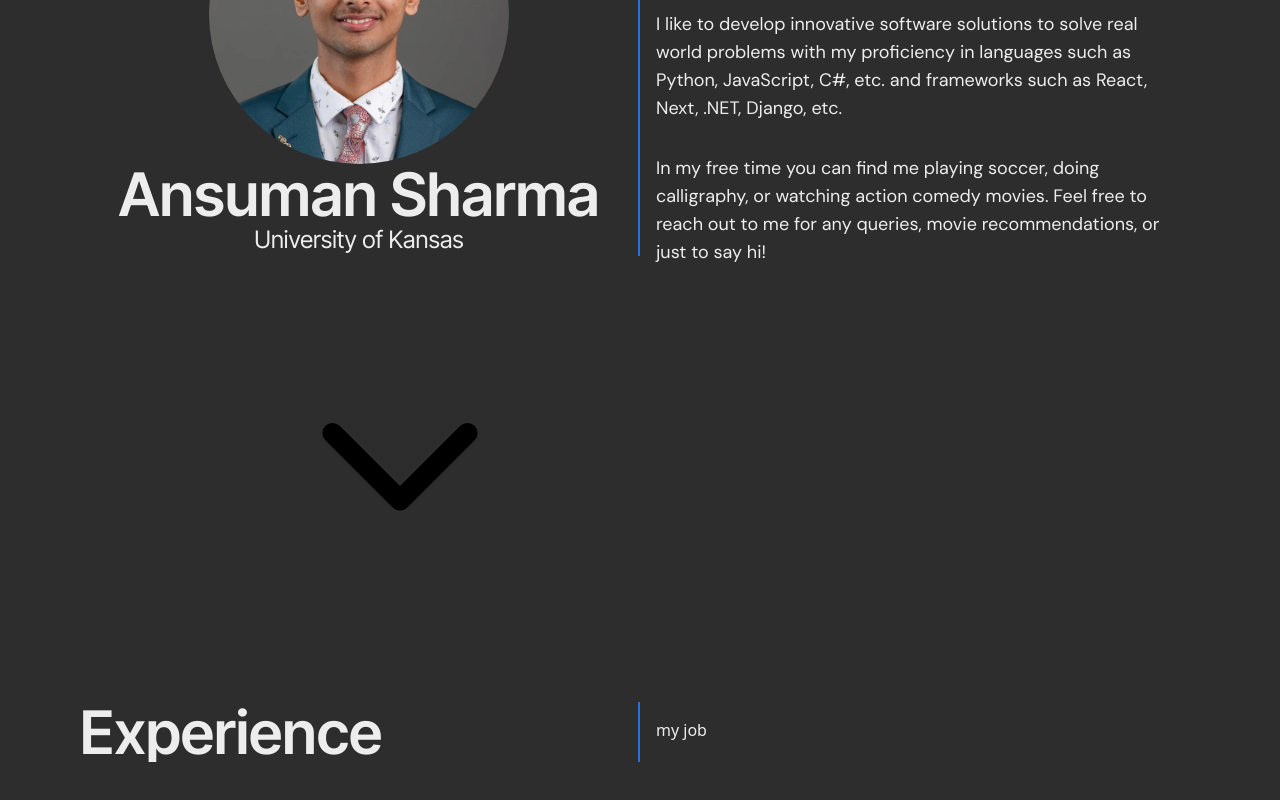
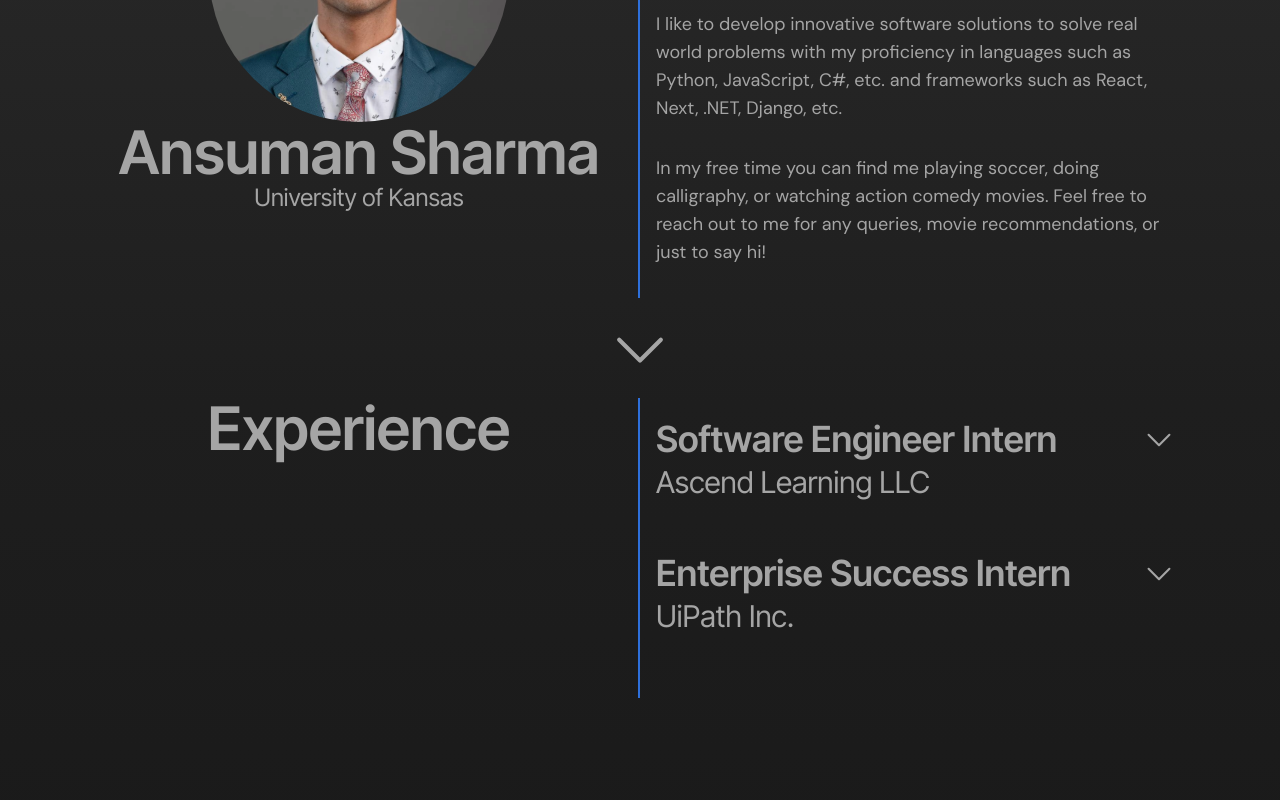
Before and after one commit to an-siuu-man/portfolio, a Next.js app in the folder portfolio/: page / in a window 1280 px wide. Shown: the part 394-1194 px from the top of the page. Built offline with nearby package versions, Linux system fonts and the light colour scheme.

Commit message:
implemented down arrow and finished (?) experience section

```diff
--- a/portfolio/src/app/components/About.js
+++ b/portfolio/src/app/components/About.js
@@ -1,7 +1,6 @@
 import photo from '../../../public/Photo.png';
 import Image from 'next/image';
 import { useEffect } from 'react';
-import DownArrowIcon from './DownArrow';
 
 export default function About () {
 
@@ -13,7 +12,7 @@ export default function About () {
     const right = document.querySelector('.right');
     const left = document.querySelector('.left');
     const image = document.querySelector('.self-image');
-
+    const downArrow = document.querySelector('.down-arrow');
 
     const handleResize = () => {
       if (window.innerWidth < 768) {
@@ -25,27 +24,57 @@ export default function About () {
       }
     };
 
-    if (about && right) {
+    if (about && right && left && image && downArrow) {
       setTimeout(() => {
         about.style.opacity = '1';
         left.style.transform = 'translateY(0)';
         image.style.transform = 'translateY(0)';
         image.style.opacity = '1';
         right.style.transform = 'translateX(0)';
+        downArrow.style.opacity = '1';
         handleResize();
       }, 300);
     }
 
+    const handleScroll = () => {
+      const downArrow = document.querySelector('.down-arrow');
+      if (window.scrollY === 0) {
+        downArrow.style.opacity = '1';
+        setTimeout(() => {
+          downArrow.style.strokeWidth = '1';
+        }, 600);
+      } else {
+        downArrow.style.opacity = '0';
+        setTimeout(() => {
+          downArrow.style.strokeWidth = '0';
+        }, 600);
+      }
+    };
+
     window.addEventListener('resize', handleResize);
+    window.addEventListener('scroll', handleScroll);
 
     return () => {
       window.removeEventListener('resize', handleResize);
-    }
+      window.removeEventListener('scroll', handleScroll);
+    };
     }, []);
 
+    function handleClick() {
+      const experienceSection = document.querySelector('.experience');
+      if (experienceSection) {
+        experienceSection.scrollIntoView({ behavior: 'smooth' });
+        setTimeout(() => {
+          window.scrollBy(0, -50); // Adjust the value (-50) to scroll a few pixels above the div
+        }, 500); // Adjust the timeout duration if necessary
+      }
+    }
+
+
+
     return (
-      <div className="flex flex-col justify-center items-start mt-[20vh] h-[100vh] overflow-x-hidden">
-        <div className="about transition duration-700 opacity-0 flex flex-row items-center justify-start px-20">
+      <div className="flex flex-col justify-start items-center mt-[20vh]  overflow-x-hidden">
+        <div className="about transition duration-700 opacity-0 flex flex-row items-stretch justify-start px-20">
           <div className='left w-[50%] flex flex-col border-[transparent] border-r-[#2e70db] border-r-2 transition duration-700 translate-y-[200px] items-center justify-start'>
             <div className="photo-container">
               <Image
@@ -56,7 +85,7 @@ export default function About () {
             </div>
             <h1 className="font-inter font-semibold text-6xl text-center">Ansuman Sharma</h1>
             <p className="font-inter text-2xl text-center">
-            University of Kansas
+              University of Kansas
             </p>
           </div>
           <div className='right w-[50%]  p-4 transition duration-700 translate-x-[200px] '>
@@ -72,9 +101,11 @@ export default function About () {
               In my free time you can find me playing soccer, doing calligraphy, or watching action comedy movies. Feel free to reach out to me for any queries, movie recommendations, or just to say hi!
             </p>
           </div>
-          {/* <DownArrowIcon /> */}
         </div>
-        <DownArrowIcon />
+        {/* <DownArrow /> */}
+        <svg  onClick = {handleClick} width="100px" height="100px" viewBox="0 0 24 24" fill="none" xmlns="http://www.w3.org/2000/svg">
+          <path className = 'down-arrow opacity-0 cursor-pointer transition duration-500 hover:stroke-blue-500' onClick = {handleClick} d="M7 10L12 15L17 10" stroke="#a5a5a5" strokeWidth="1" strokeLinecap="round" strokeLinejoin="round"/>
+        </svg>
       </div>
     );
 }
--- a/portfolio/src/app/components/DownArrow.js
+++ /dev/null
@@ -1,9 +0,0 @@
-import React from 'react';
-
-const DownArrowIcon = () => (
-    <svg width="800px" height="800px" viewBox="0 0 24 24" fill="none" xmlns="http://www.w3.org/2000/svg">
-        <path d="M7 10L12 15L17 10" stroke="#000000" strokeWidth="1.5" strokeLinecap="round" strokeLinejoin="round"/>
-    </svg>
-);
-
-export default DownArrowIcon;
--- a/portfolio/src/app/components/Experience.js
+++ b/portfolio/src/app/components/Experience.js
@@ -1,15 +1,54 @@
-export default function Experience () {
-    return (
-        <div className="flex justify-center overflow-x-hidden">
-            <div className="experience w-full transition duration-700 flex mt-20 px-20 flex-row items-center">
+import React, { useEffect, useRef } from 'react';
+import Job from './Job';
 
-                <div className='left w-[50%] h-full flex flex-col border-[transparent] border-r-[#2e70db] border-r-2 justify-start'>
-                <h1 className="font-inter font-semibold text-6xl">Experience</h1>
-                </div>
-                <div className='right w-[50%] h-full p-4 transition duration-700 '>
-                <h1>my job</h1>
-                </div>
-            </div>
+
+
+
+export default function Experience() {
+  const experienceRef = useRef(null);
+
+  useEffect(() => {
+    const handleIntersection = (entries) => {
+      entries.forEach(entry => {
+        if (entry.isIntersecting) {
+            entry.target.style.opacity = '1';
+            entry.target.style.transform = 'translateY(0)';
+        } else {
+            entry.target.style.opacity = '0';
+            entry.target.style.transform = 'translateY(200px)';
+        }
+      });
+    };
+
+    const observer = new IntersectionObserver(handleIntersection, {
+      threshold: 0.1
+    });
+
+    if (experienceRef.current) {
+      observer.observe(experienceRef.current);
+    }
+
+    return () => {
+      if (experienceRef.current) {
+        observer.unobserve(experienceRef.current);
+      }
+    };
+  }, []);
+
+  return (
+    <div className="flex justify-center items-center">
+      <div
+        ref={experienceRef}
+        className="experience translate-y-[200px] w-full transition duration-1000 flex px-20 flex-row items-stretch opacity-0"
+      >
+        <div className='left w-[50%] flex flex-col border-[transparent] border-r-[#2e70db] border-r-2 justify-start items-center'>
+          <h1 className="font-inter font-semibold text-6xl">Experience</h1>
         </div>
-    );
+        <div className='right w-[50%] flex flex-col p-4 transition duration-700 '>
+            <Job title  = 'Software Engineer Intern' company = 'Ascend Learning LLC' date = 'November 2024 - Present' location = 'Hybrid - Overland Park, KS' description = 'Developed a web application using React and Redux to help clients manage their health data. Integrated the application with Cerner’s FHIR API to fetch patient data. Automated the testing process using Jest and React Testing Library.'/>
+            <Job title = 'Enterprise Success Intern' company = 'UiPath Inc.' date = 'June 2024 - August 2024' location = 'Bellevue, WA' description = 'Developed a centralized comprehensive repository to help users access hundreds of production-implemented use cases, business challenges, and case studies for enterprise-level clients. Designed efficient automation workflows to automatically generate comprehensive PowerPoints with the use case data within seconds. Reduced product use case research time for Technical Account Managers at the company by over 95%.' />
+        </div>
+      </div>
+    </div>
+  );
 }
--- /dev/null
+++ b/portfolio/src/app/components/Job.js
@@ -0,0 +1,28 @@
+import { useState } from 'react';
+
+
+export default function Job(props) {
+
+    const [isVisible, setIsVisible] = useState(false);
+
+    const handleClick = () => {
+        setIsVisible(!isVisible);
+    }
+
+    return (
+        <div className="">
+            <div className='job flex flex-col justify-center items-left mb-10'>
+                <div className='flex flex-row justify-between items-center'>
+                    <h1 className='font-inter font-semibold text-4xl'>{props.title}</h1>
+                    <svg  onClick = {handleClick} className = {`${isVisible ? 'rotate-180' : 'rotate-0'} transition duration-500`} width="50px" height="50px" viewBox="0 0 24 24" fill="none" xmlns="http://www.w3.org/2000/svg">
+                        <path className = {`down-arrow opacity-1 cursor-pointer transition duration-500 hover:stroke-blue-500`} onClick = {handleClick} d="M7 10L12 15L17 10" stroke="#a5a5a5" strokeWidth="1" strokeLinecap="round" strokeLinejoin="round"/>
+                    </svg>
+                </div>
+                <h2 className='font-inter font-regular text-3xl mb-2'>{props.company}</h2>
+                {isVisible && <p className='font-dmsans font-light text-lg'>{props.date}</p>}
+                {isVisible && <p className='font-dmsans font-light text-lg mb-2'>{props.location}</p>}
+                {isVisible && <p className='font-dmsans font-light text-lg'>{props.description}</p>}
+            </div>
+        </div>
+    );
+}
--- a/portfolio/src/app/globals.css
+++ b/portfolio/src/app/globals.css
@@ -16,10 +16,12 @@
     --foreground: #ededed;
   }
 }
-
+html {
+  scroll-behavior: smooth;
+}
 body {
-  color: #ededed;
-  background: #2D2D2D;
+  color: #a5a5a5;
+  background: linear-gradient(to bottom, #2D2D2D, #1E1E1E, #171717);
   /* background-image: url('/background.jpg');
   background-size:cover;
   background-position: center;
```
